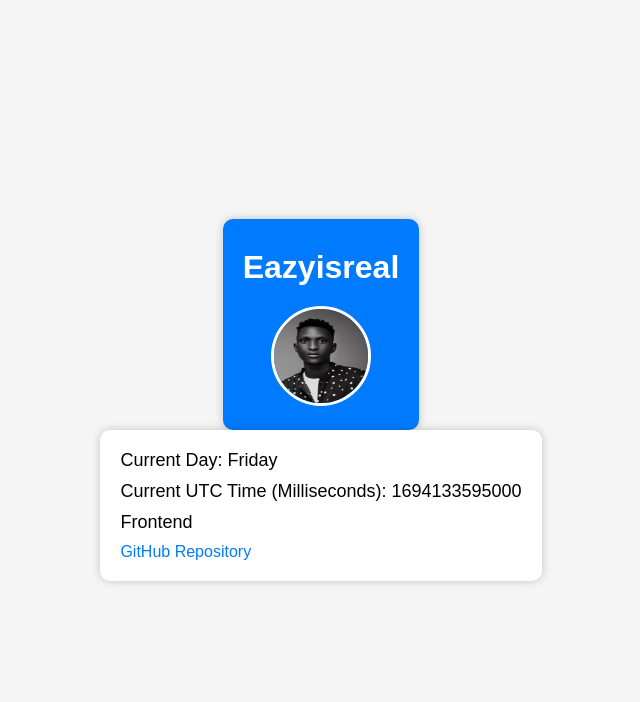
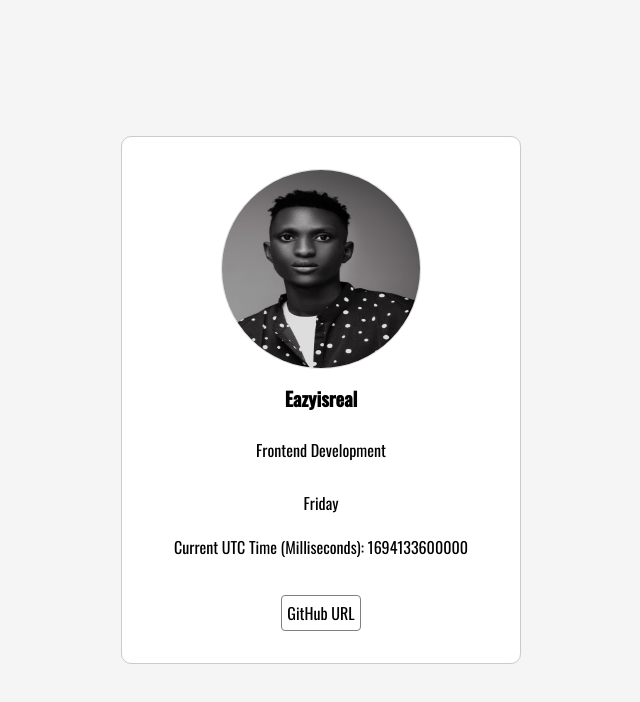
Before and after one commit to Eazyisreal/HNG-Frontend-Task, a plain HTML site: page index.html in a window 1280 px wide. Shown: the whole page, without its empty margins (319-959 px from the left). Drawn offline with nearby package versions, Linux system fonts and the light colour scheme.

Commit message:
[Chore]: Re-evaluated task to properly count in milliseconds while updating UI

```diff
--- a/index.html
+++ b/index.html
@@ -1,22 +1,41 @@
 <!DOCTYPE html>
 <html lang="en">
   <head>
-    <meta charset="UTF-8">
-    <meta name="viewport" content="width=device-width, initial-scale=1.0">
-    <title>Frontend Intern Task</title>
-    <link rel="stylesheet" href="styles.css">
+    <meta charset="UTF-8" />
+    <meta name="viewport" content="width=device-width, initial-scale=1.0" />
+    <title>
+        HNG-X Internship | Stage 1 Task | Frontend Development
+    </title>
+    <link rel="stylesheet" href="styles.css" />
   </head>
   <body>
-    <header>
-        <h1 data-testid="slackUserName">Eazyisreal</h1>
-        <img src="eazyisreal.jpg" alt="Eazyisreal" data-testid="slackDisplayImage">
-    </header>
     <main>
+      <div class="card">
+        <div class="slackProfile">
+          <img
+            src="eazyisreal.jpg"
+            alt="My Slack Display Picture"
+            data-testid="slackDisplayImage"
+          />
+          <p data-testid="slackUserName">Eazyisreal</p>
+          <p data-testid="myTrack">Frontend Development</p>
+        </div>
+
+        <div class="currentDayAndTime">
           <p data-testid="currentDayOfTheWeek"></p>
+
           <p data-testid="currentUTCTime"></p>
-        <p data-testid="myTrack">Frontend</p>
-        <a href="https://github.com/Eazyisreal/HNG-Frontend-Task" data-testid="githubURL">GitHub Repository</a>
+        </div>
+
+        <a
+          href="https://github.com/Eazyisreal/HNG-Frontend-Task"
+          data-testid="githubURL"
+          target="_blank"
+          >GitHub URL</a
+        >
+      </div>
     </main>
+
     <script src="script.js"></script>
   </body>
 </html>
--- a/script.js
+++ b/script.js
@@ -1,10 +1,24 @@
 // Function to update the current day of the week and UTC time in milliseconds
-function updateData() {
-    const currentDate = new Date();
-    const currentMillis = currentDate.getTime(); // Get UTC time in milliseconds
-    document.querySelector('[data-testid="currentDayOfTheWeek"]').textContent = `Current Day: ${currentDate.toLocaleDateString('en-US', { weekday: 'long' })}`;
-    document.querySelector('[data-testid="currentUTCTime"]').textContent = `Current UTC Time (Milliseconds): ${currentMillis}`;
+function updateDateTime() {
+    const currentDayOfTheWeek = document.querySelector(
+      '[data-testid="currentDayOfTheWeek"]'
+    );
+    const currentUTCTime = document.querySelector(
+      '[data-testid="currentUTCTime"]'
+    );
+    const date = new Date();
+    const dayOfTheWeek = date.toLocaleString("en-us", { weekday: "long" });
+    const utcTime = date.getTime();
+
+    currentDayOfTheWeek.textContent = dayOfTheWeek;
+    currentUTCTime.textContent = `Current UTC Time (Milliseconds): ${utcTime}`;
   }
+
+  // Call updateDateTime initially to set the initial values
+  updateDateTime();
+
+  // Set up a timer to update the values every second (or adjust the interval as needed)
+  setInterval(updateDateTime, 1000); // 1000 milliseconds = 1 second
 
   // Function to handle errors
   function handleErrors() {
--- a/styles.css
+++ b/styles.css
@@ -1,66 +1,107 @@
-/* Reset some default styles for better consistency */
+ @import url('https://fonts.googleapis.com/css2?family=Oswald:wght@200;300;400;500&display=swap');
+
 * {
+  box-sizing: border-box;
   margin: 0;
   padding: 0;
-    box-sizing: border-box;
+  font-family: 'Oswald', sans-serif;
 }
 
-/* Global styles */
-body {
-    font-family: Arial, sans-serif;
-    background-color: #f5f5f5;
-    margin: 0;
-    padding: 0;
+main {
   display: flex;
   flex-direction: column;
   align-items: center;
   justify-content: center;
   height: 100vh;
+  padding: 2rem;
+  background-color: #f5f5f5;
+
 }
 
-/* Header styles */
-header {
-    background-color: #007bff;
-    color: #fff;
-    text-align: center;
-    padding: 20px;
+.card {
+  width: 400px;
+  background-color: #fff;
+  border: 1px solid rgb(209, 200, 200);
   border-radius: 10px;
-    box-shadow: 0 0 10px rgba(0, 0, 0, 0.2);
+  display: flex;
+  flex-direction: column;
+  align-items: center;
+  justify-content: center;
+  padding: 2rem ;
+  gap: 1rem;
 }
 
-header h1 {
-    font-size: 32px;
-    margin: 10px 0;
+.slackProfile {
+  display: flex;
+  flex-direction: column;
+  align-items: center;
+  justify-content: center;
+  margin-bottom: 0px;
 }
 
-header img {
-    width: 100px;
-    height: 100px;
-    border-radius: 50%;
-    margin-top: 10px;
-    border: 3px solid #fff;
+p[data-testid="slackUserName"] {
+  font-size: 1.2rem;
+  font-weight: bold;
+  margin-bottom: 20px;
 }
 
-/* Main content styles */
-main {
-    background-color: #fff;
-    padding: 20px;
-    border-radius: 10px;
-    box-shadow: 0 0 10px rgba(0, 0, 0, 0.2);
+p[data-testid="myTrack"] {
+  font-size: 1rem;
+  margin-bottom: 8px;
+  border-radius: 4px;
+  padding: 5px;
 }
 
-p {
-    font-size: 18px;
-    margin-bottom: 10px;
+a[data-testid="githubURL"] {
+  text-decoration: none;
+  color: #000;
+  font-size: 1rem;
+  border: 1px solid grey;
+  border-radius: 4px;
+  padding: 5px;
 }
 
-a {
-    color: #007bff;
-    text-decoration: none;
-    transition: color 0.3s ease;
+a[data-testid="githubURL"]:hover {
+  background-color: #000;
+  color: #fff;
 }
 
-a:hover {
-    color: #0056b3;
-    text-decoration: underline;
+.slackProfile img {
+  width: 200px;
+  height: 200px;
+  border-radius: 50%;
+  margin-bottom: 15px;
+  border: 1px solid #ddd;
 }
+
+.currentDayAndTime {
+  display: flex;
+  flex-direction: column;
+  justify-content: center;
+  align-items: center;
+  width: 100%;
+  gap: 1.3rem;
+  margin-bottom: 20px;
+}
+
+
+/* media query for phones */
+
+@media (max-width: 600px) {
+  .card {
+    width: 300px;
+  }
+  .slackProfile img {
+    width: 150px;
+    height: 150px;
+  }
+  p[data-testid="slackUserName"] {
+    font-size: 1rem;
+  }
+  p[data-testid="myTrack"] {
+    font-size: 0.8rem;
+  }
+  a[data-testid="githubURL"] {
+    font-size: 0.8rem;
+  }
+}
```
Lines whose indentation alone changed are shown as unchanged.
